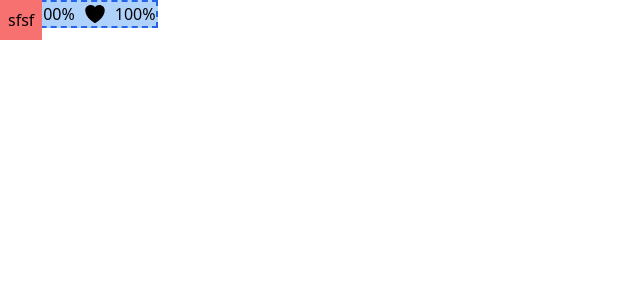
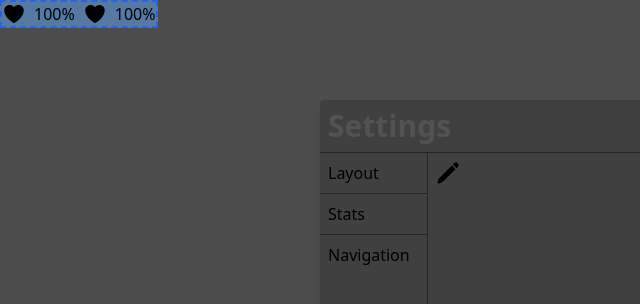
Before and after one commit to Clxssyy/classy-fivem, a React (Vite) app in the folder classy-hud/packages/ui/: page / in a window 1280 px wide. Shown: the top 304 px of the page, without its empty margins (0-640 px from the left). Built offline with nearby package versions, Linux system fonts and the light colour scheme.

Commit message:
Update HudSettings styling

```diff
--- a/classy-hud/packages/ui/src/pages/hud/Hud.tsx
+++ b/classy-hud/packages/ui/src/pages/hud/Hud.tsx
@@ -7,7 +7,7 @@ import { fetchNui } from '../../utils/nui'
 const Hud = () => {
   const [health, setHealth] = useState<number>(100)
   const [editMode, setEditMode] = useState<boolean>(false)
-  const [settings, setSettings] = useState<boolean>(false)
+  const [settings, setSettings] = useState<boolean>(true)
 
   useEffect(() => {
     if (editMode) {
@@ -30,7 +30,7 @@ const Hud = () => {
 
   const returnHandler = async () => {
     setEditMode(!editMode)
-    await fetchNui('settingsReturn')
+    setSettings(!settings)
   }
 
   useExitListener(async () => {
@@ -119,13 +119,17 @@ const Hud = () => {
   }
 
   return (
-    <main className={`h-screen w-screen absolute ${editMode ? 'bg-black/70' : 'bg-black/0'}`}>
+    <main
+      className={`h-screen w-screen absolute ${
+        editMode || settings ? 'bg-black/70' : 'bg-black/0'
+      }`}
+    >
       {settings ? (
         <HudSettings editMode={editMode} setEditMode={setEditMode} exit={exitSettings} />
       ) : null}
       <section
         id='stats'
-        className='bg-blue-400/50 border-2 border-dashed border-blue-600 max-w-max cursor-move select-none absolute'
+        className='bg-blue-400/50 border-2 border-dashed border-blue-600 max-w-max cursor-grab select-none absolute'
         draggable={editMode}
       >
         <div className='flex gap-2'>
@@ -139,9 +143,6 @@ const Hud = () => {
           </div>
         </div>
       </section>
-      <section id='test' className='bg-red-400 p-2 absolute'>
-        sfsf
-      </section>
     </main>
   )
 }
--- a/classy-hud/packages/ui/src/pages/hudSettings/HudSettings.tsx
+++ b/classy-hud/packages/ui/src/pages/hudSettings/HudSettings.tsx
@@ -1,3 +1,5 @@
+import { PencilIcon, XMarkIcon } from '@heroicons/react/24/solid'
+
 interface HudSettingsProps {
   editMode: boolean
   setEditMode: React.Dispatch<React.SetStateAction<boolean>>
@@ -7,11 +9,31 @@ interface HudSettingsProps {
 const HudSettings = ({ editMode, setEditMode, exit }: HudSettingsProps) => {
   return (
     <div className='absolute grid place-items-center h-screen w-screen'>
-      <div className='w-1/2 h-3/4 bg-neutral-700 rounded p-4 shadow-lg'>
-        <button className='' onClick={() => setEditMode(!editMode)}>
-          dddd
-        </button>
-        <button onClick={exit}>Close</button>
+      <div className='w-1/2 h-3/4 bg-neutral-700 rounded shadow-lg flex-col flex divide-y divide-neutral-800'>
+        <header className='flex justify-between text-neutral-600'>
+          <h1 className='p-2 font-bold text-3xl'>Settings</h1>
+          <button className='p-2' onClick={exit}>
+            <XMarkIcon className='h-6 w-6' />
+          </button>
+        </header>
+        <section className='grow flex divide-x divide-neutral-800'>
+          <div className='flex flex-col divide-y divide-neutral-800 w-1/6'>
+            <div>
+              <button className='p-2'>Layout</button>
+            </div>
+            <div>
+              <button className='p-2'>Stats</button>
+            </div>
+            <div>
+              <button className='p-2'>Navigation</button>
+            </div>
+          </div>
+          <div className='grow'>
+            <button className='p-2' onClick={() => setEditMode(!editMode)}>
+              <PencilIcon className='h-6 w-6' />
+            </button>
+          </div>
+        </section>
       </div>
     </div>
   )
```
Also changed, not shown: classy-hud/packages/resource/client/client.ts (+0 -8 lines).
